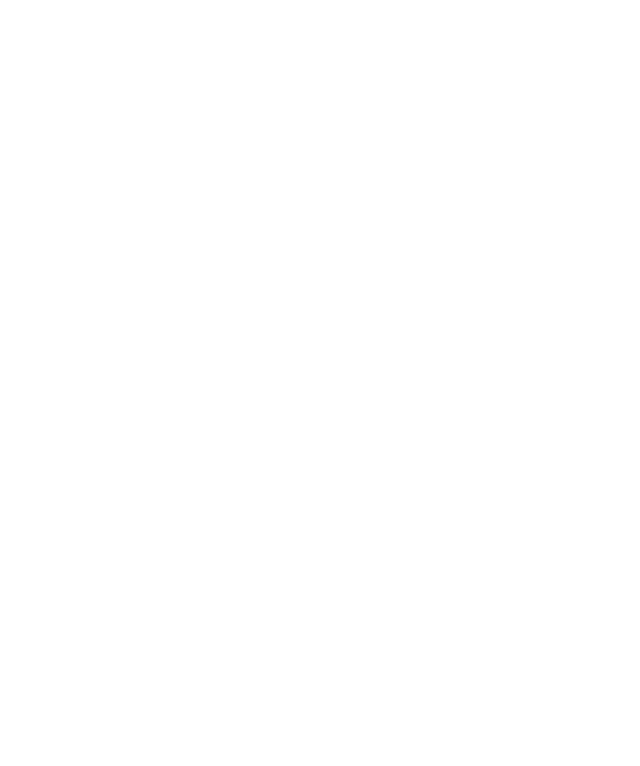
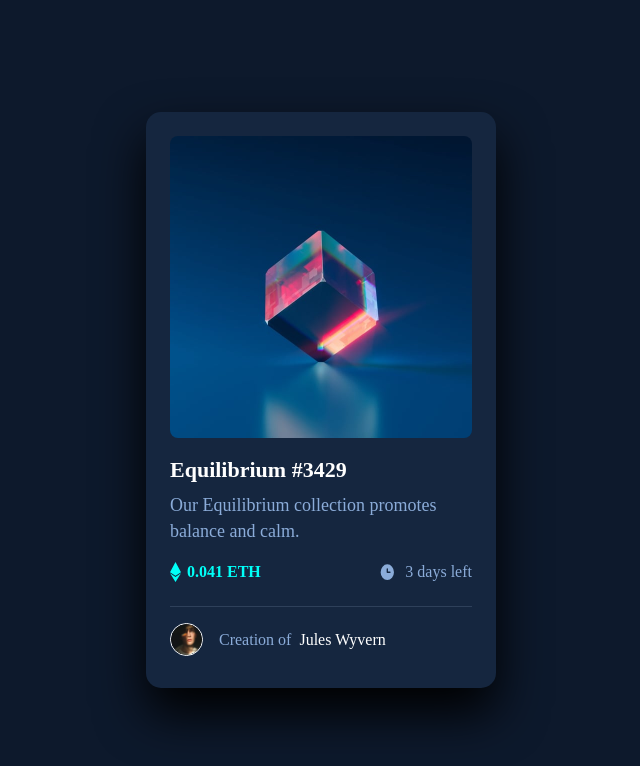
Before and after one commit to tornike2002/NFT-CARD, a plain HTML site: page index.html in a window 1280 px wide. Shown: the whole page, without its empty margins (319-959 px from the left). Drawn offline with Linux system fonts and the light colour scheme.

Commit message:
added css styles and html tags

```diff
--- a/index.html
+++ b/index.html
@@ -9,6 +9,36 @@
 </head>
 <body>
 
+    <div class="container">
+        <div class="card">
+            <div class="card-container">
+                <div class="nft-image">
+                    <img class="nft" src="./img/image-equilibrium.jpg" alt="equilibrium-pic">
+                </div>
+                <div class="text-description">
+                    <h1>Equilibrium #3429</h1>
+                    <p>Our Equilibrium collection promotes balance and calm.</p>
+                </div>
+                <div class="eth-days">
+                    <div class="etherium">
+                        <img src="./img/icon-ethereum.svg" alt="eth">
+                        <p>0.041 ETH</p>
+                    </div>
+                    <div class="days">
+                        <img src="./img/icon-clock.svg" alt="">
+                        <p>3 days left</p>
+                    </div>
+                </div>
+                <hr class="line">
+                <div class="user-side">
+                    <img src="./img/image-avatar.png" alt="">
+                    <p>Creation of</p>
+                    <p>Jules Wyvern</p>
+                </div>
+            </div>
+        </div>
+    </div>
+
 
 
     <script src="main.js"></script>
--- a/main.js
+++ b/main.js
@@ -0,0 +1,6 @@
+let nft = document.querySelector(".nft")
+
+nft.addEventListener("mouseover", function () {
+
+  console.log("hello")
+});
--- a/style.css
+++ b/style.css
@@ -0,0 +1,125 @@
+*{
+    box-sizing: border-box;
+    margin: 0px;
+    padding: 0px;
+}
+:root{
+    --cardColor: #15263F;
+    --bodyColor: #0D192C;
+    --titleColor: #FFFFFF;
+    --descriptionColor: #8BACD9;
+    --ethColor: #00FFF8;
+}
+body{
+    background-color: var(--bodyColor);
+}
+.container{
+    height: 100vh;
+    display: flex;
+    justify-content: center;
+    align-items: center;
+    flex-wrap: wrap;
+}
+.card{
+    background-color: var(--cardColor);
+    max-width: 350px;
+    min-height: 576px;
+    border-radius: 15px;
+    box-shadow: 0px 25px 50px 0px #000000;
+}
+.nft-image img{
+   min-height: 302px;
+   max-width: 302px;
+   border-radius: 8px;
+}
+
+.card-container{
+    padding-top: 24px;
+    padding-left: 24px;
+    padding-right: 24px;
+}
+.text-description h1{
+    color: var(--titleColor);
+    padding-top: 14px;
+    font-family: 'Outfit';
+    font-style: normal;
+    font-weight: 600;
+    font-size: 22px;
+    line-height: 28px;
+}
+.text-description p{
+    color: var(--descriptionColor);
+    font-family: 'Outfit';
+    font-style: normal;
+    font-weight: 300;
+    font-size: 18px;
+    line-height: 26px;
+    padding-top: 8px;
+}
+.eth-days{
+    display: flex;
+    align-items: center;
+    justify-content: space-between;
+    padding-top: 18px;
+}
+.etherium{
+    display: flex;
+    color: var(--ethColor);
+    font-family: 'Outfit';
+    font-style: normal;
+    font-weight: 600;
+    font-size: 16px;
+    line-height: 20px;
+
+}
+.etherium p {
+    padding-left: 6px;
+}
+.days p {
+    font-family: 'Outfit';
+    font-style: normal;
+    font-weight: 400;
+    font-size: 16px;
+    line-height: 20px;
+    color: var(--descriptionColor);
+    padding-left: 9px;
+}
+.days{
+    display: flex;
+}
+
+.line{
+    margin-top: 24px;
+    background-color: #2E405A;
+    border: none;
+    height: 1px;
+}
+.user-side{
+    margin-top: 16px;
+    display: flex;
+    align-items: center;
+}
+.user-side img{
+    width: 33px;
+    height: 33px;
+    border: 1px solid #FFFFFF;
+    border-radius: 50%;
+}
+.user-side p:nth-child(2){
+    font-family: 'Outfit';
+    font-style: normal;
+    font-weight: 400;
+    font-size: 16px;
+    line-height: 20px;
+    color: var(--descriptionColor);
+    padding-left: 16px;
+    padding-right: 8px;
+}
+.user-side p:nth-child(3){
+    font-family: 'Outfit';
+    font-style: normal;
+    font-weight: 400;
+    font-size: 16px;
+    line-height: 20px;
+    color: var(--titleColor);
+}
```
